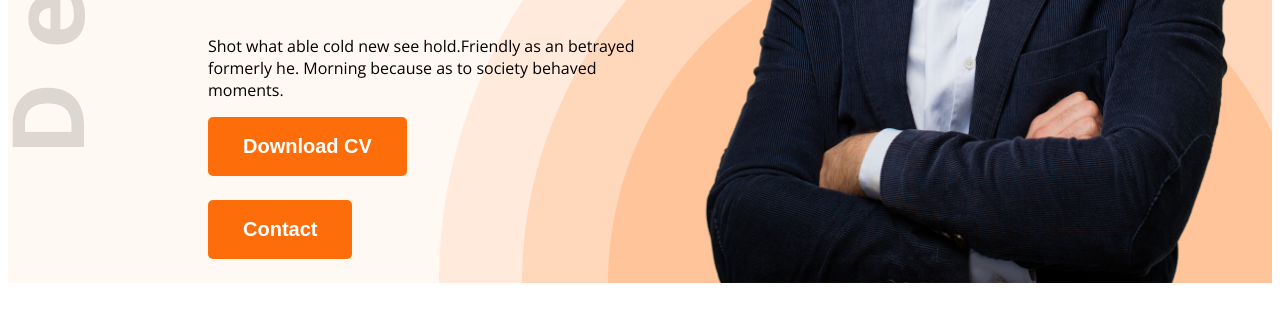
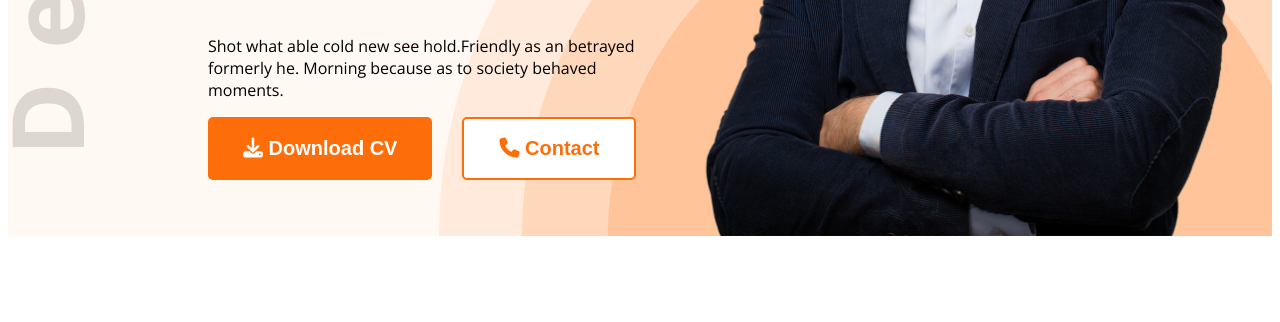
Before and after one commit to ii-shimul/project-portfolio, a plain HTML site: page index.html in a window 1280 px wide. Shown: the part 646-968 px from the top of the page. Drawn offline with nearby package versions, Linux system fonts and the light colour scheme.

Commit message:
added font awesome icons

```diff
--- a/index.html
+++ b/index.html
@@ -5,6 +5,7 @@
   <meta charset="UTF-8" />
   <meta name="viewport" content="width=device-width, initial-scale=1.0" />
   <title>Portfolio</title>
+  <script src="https://kit.fontawesome.com/9ad500dcf6.js" crossorigin="anonymous"></script>
   <link rel="preconnect" href="https://fonts.googleapis.com" />
   <link rel="preconnect" href="https://fonts.gstatic.com" crossorigin />
   <link href="https://fonts.googleapis.com/css2?family=Open+Sans:ital,wght@0,300..800;1,300..800&display=swap"
@@ -32,8 +33,10 @@
           Shot what able cold new see hold.Friendly as an betrayed formerly he. Morning because as to society behaved
           moments.
         </p>
-        <button class="btn-primary">Download CV</button>
-        <button class="btn-primary">Contact</button>
+        <div class="banner-buttons">
+          <button class="btn-primary"><i class="fa-solid fa-download"></i> Download CV</button>
+          <button class="btn-primary contact-btn"><i class="fa-solid fa-phone"></i> Contact</button>
+        </div>
       </div>
       <img class="banner-profile-picture" src="images/hardy.png" alt="">
     </div>
@@ -151,17 +154,18 @@
               to any of the 1500+ FontAwesome 5 free icons available. Aenean commodo ligula eget dolor.</div>
           </div>
         </div>
-        </div>
-        <div id="cv-button">
-          <button class="btn-primary">Download CV</button>
-        </div>
+      </div>
+      <div id="cv-button">
+        <button class="btn-primary">Download CV</button>
+      </div>
     </section>
   </main>
 
   <footer class="secondary-bg">
     <div class="footer-column">
       <h3 class="section-title">Let's Connect</h3>
-      <p>Please fill out the form on this section to contact with me or call between 9:00 A.M and 8.00 P.M ET, Monday through Friday.</p>
+      <p>Please fill out the form on this section to contact with me or call between 9:00 A.M and 8.00 P.M ET, Monday
+        through Friday.</p>
       <div class="icons">
         <a href=""><img src="images/icons/facebook.png" alt=""></a>
         <a href=""><img src="images/icons/insta.png" alt=""></a>
--- a/styles/portfolio.css
+++ b/styles/portfolio.css
@@ -108,6 +108,22 @@ nav li a{
   width: 580px;
 }
 
+.banner-buttons{
+  display: flex;
+  gap: 30px;
+}
+
+.contact-btn{
+  background-color: white;
+  border: 2px solid #FD6E0A;
+  font-weight: bold;
+  color: #FD6E0A;
+  padding: 18px 35px;
+  border-radius: 5px;
+  cursor: pointer;
+  font-size: 20px;
+}
+
 /* main styles */
 
 main{
```
